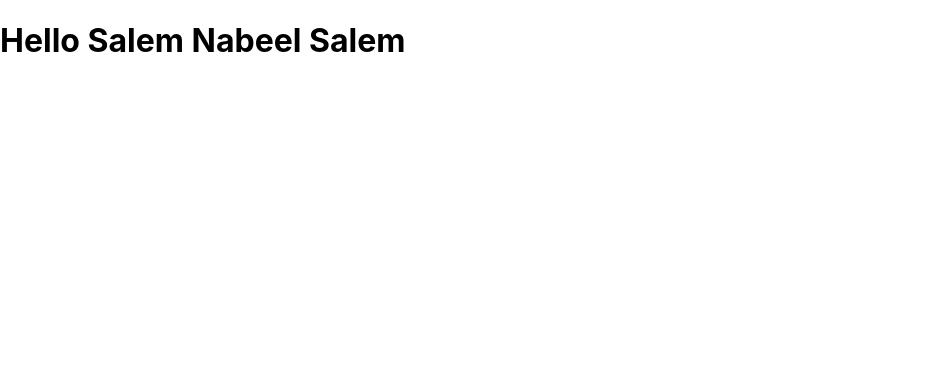
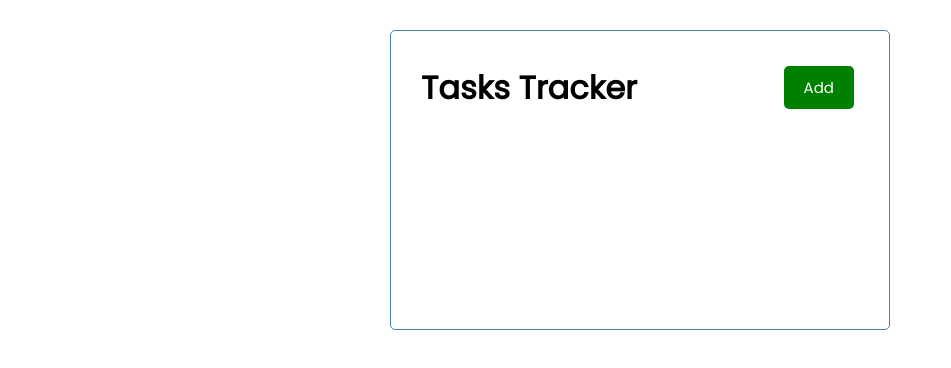
Before and after one commit to SalemNabeelSalem/reactjs-crash-course-tasks-tracker-application, a React (Create React App) app: page / in a window 1280 px wide. Shown: the top 368 px of the page, without its empty margins (0-951 px from the left). Built offline with nearby package versions, Linux system fonts and the light colour scheme.

Commit message:
Create the Button and Header Components

```diff
--- a/package.json
+++ b/package.json
@@ -8,6 +8,7 @@
     "@testing-library/user-event": "^13.5.0",
     "react": "^18.1.0",
     "react-dom": "^18.1.0",
+    "react-router-dom": "^6.3.0",
     "react-scripts": "5.0.1",
     "web-vitals": "^2.1.4"
   },
--- a/src/App.js
+++ b/src/App.js
@@ -1,11 +1,27 @@
-function App() {
-  let name = "Salem Nabeel Salem";
+import React from "react";
+import Header from "./components/Header";
+// import About from "./components/About";
 
+const App = () => {
   return (
-    <div className="App">
-      <h1>Hello {name}</h1>
+    <div className="app">
+      <Header title="Tasks Tracker" />
+
+      {/* <About /> */}
     </div>
   );
+};
+
+/**
+class App extends React.Component {
+  render() {
+    return (
+      <div className="App">
+        <Header title="Tasks Tracker" />
+      </div>
+    );
+  }
 }
+*/
 
 export default App;
--- /dev/null
+++ b/src/components/About.js
@@ -0,0 +1,12 @@
+import { Link } from "react-router-dom";
+
+const About = () => {
+  return (
+    <div className="about">
+      <h4>Version 1.0.0</h4>
+      <Link to="/">Go Back</Link>
+    </div>
+  );
+};
+
+export default About;
--- /dev/null
+++ b/src/components/Button.js
@@ -0,0 +1,37 @@
+import { PropTypes } from "prop-types";
+
+const Button = (props) => {
+  const { color, text, onClick } = props;
+
+  /**
+  const onClick = () => {
+    console.log(`button clicked`);
+  };
+  */
+
+  return (
+    <button
+      className="btn"
+      style={{ backgroundColor: color }}
+      onClick={onClick}
+    >
+      {text}
+    </button>
+  );
+};
+
+Button.propTypes = {
+  color: PropTypes.string.isRequired,
+  text: PropTypes.string.isRequired,
+  onClick: PropTypes.func.isRequired,
+};
+
+Button.defaultProps = {
+  color: "steelblue",
+  text: "Click me",
+  onClick: () => {
+    console.log("button clicked - default");
+  },
+};
+
+export default Button;
--- /dev/null
+++ b/src/components/Header.js
@@ -0,0 +1,46 @@
+import { PropTypes } from "prop-types";
+
+import Button from "./Button";
+
+const Header = (props) => {
+  const { title } = props;
+
+  const onClick = () => {
+    console.info("Hello from Header");
+  };
+
+  return (
+    <header className="header">
+      {/* inline styles */}
+      {/* <h1 style={{ color: "black", fontSize: "2rem" }}>
+        {props.title}
+      </h1> */}
+
+      {/* internal styles */}
+      {/* <h1 style={headingStyle}>
+        {props.title}
+      </h1> */}
+
+      <h1>{title}</h1>
+
+      <Button color="green" text="Add" onClick={onClick} />
+    </header>
+  );
+};
+
+Header.propTypes = {
+  title: PropTypes.string.isRequired,
+};
+
+Header.defaultProps = {
+  title: "Tasks Tracker",
+};
+
+/**
+const headingStyle = {
+  color: "black",
+  fontSize: "2rem",
+};
+*/
+
+export default Header;
--- a/src/index.css
+++ b/src/index.css
@@ -1,13 +1,112 @@
-body {
+@import url('https://fonts.googleapis.com/css2?family=Poppins:wght@300;400&display=swap');
+
+* {
+  box-sizing: border-box;
   margin: 0;
-  font-family: -apple-system, BlinkMacSystemFont, 'Segoe UI', 'Roboto', 'Oxygen',
-    'Ubuntu', 'Cantarell', 'Fira Sans', 'Droid Sans', 'Helvetica Neue',
-    sans-serif;
-  -webkit-font-smoothing: antialiased;
-  -moz-osx-font-smoothing: grayscale;
+  padding: 0;
 }
 
-code {
-  font-family: source-code-pro, Menlo, Monaco, Consolas, 'Courier New',
-    monospace;
+body {
+  font-family: 'Poppins', sans-serif;
 }
+
+.app {
+  max-width: 500px;
+  margin: 30px auto;
+  overflow: auto;
+  min-height: 300px;
+  border: 1px solid steelblue;
+  padding: 30px;
+  border-radius: 5px;
+}
+
+.header {
+  display: flex;
+  justify-content: space-between;
+  align-items: center;
+  margin-bottom: 20px;
+}
+
+.btn {
+  display: inline-block;
+  background: #000;
+  color: #fff;
+  border: none;
+  padding: 10px 20px;
+  margin: 5px;
+  border-radius: 5px;
+  cursor: pointer;
+  text-decoration: none;
+  font-size: 15px;
+  font-family: inherit;
+}
+
+.btn:focus {
+  outline: none;
+}
+
+.btn:active {
+  transform: scale(0.98);
+}
+
+.btn-block {
+  display: block;
+  width: 100%;
+}
+
+.task {
+  background: #f4f4f4;
+  margin: 5px;
+  padding: 10px 20px;
+  cursor: pointer;
+}
+
+.task.reminder {
+  border-left: 5px solid green;
+}
+
+.task h3 {
+  display: flex;
+  align-items: center;
+  justify-content: space-between;
+}
+
+.add-form {
+  margin-bottom: 40px;
+}
+
+.form-control {
+  margin: 20px 0;
+}
+
+.form-control label {
+  display: block;
+}
+
+.form-control input {
+  width: 100%;
+  height: 40px;
+  margin: 5px;
+  padding: 3px 7px;
+  font-size: 17px;
+}
+
+.form-control-check {
+  display: flex;
+  align-items: center;
+  justify-content: space-between;
+}
+
+.form-control-check label {
+  flex: 1;
+}
+
+.form-control-check input {
+  flex: 2;
+  height: 20px;
+}
+
+footer {
+  margin-top: 30px;
+  text-align: center;
+}
```
Also changed, not shown: 1 other file (tests, documents, lock files or other folders).
